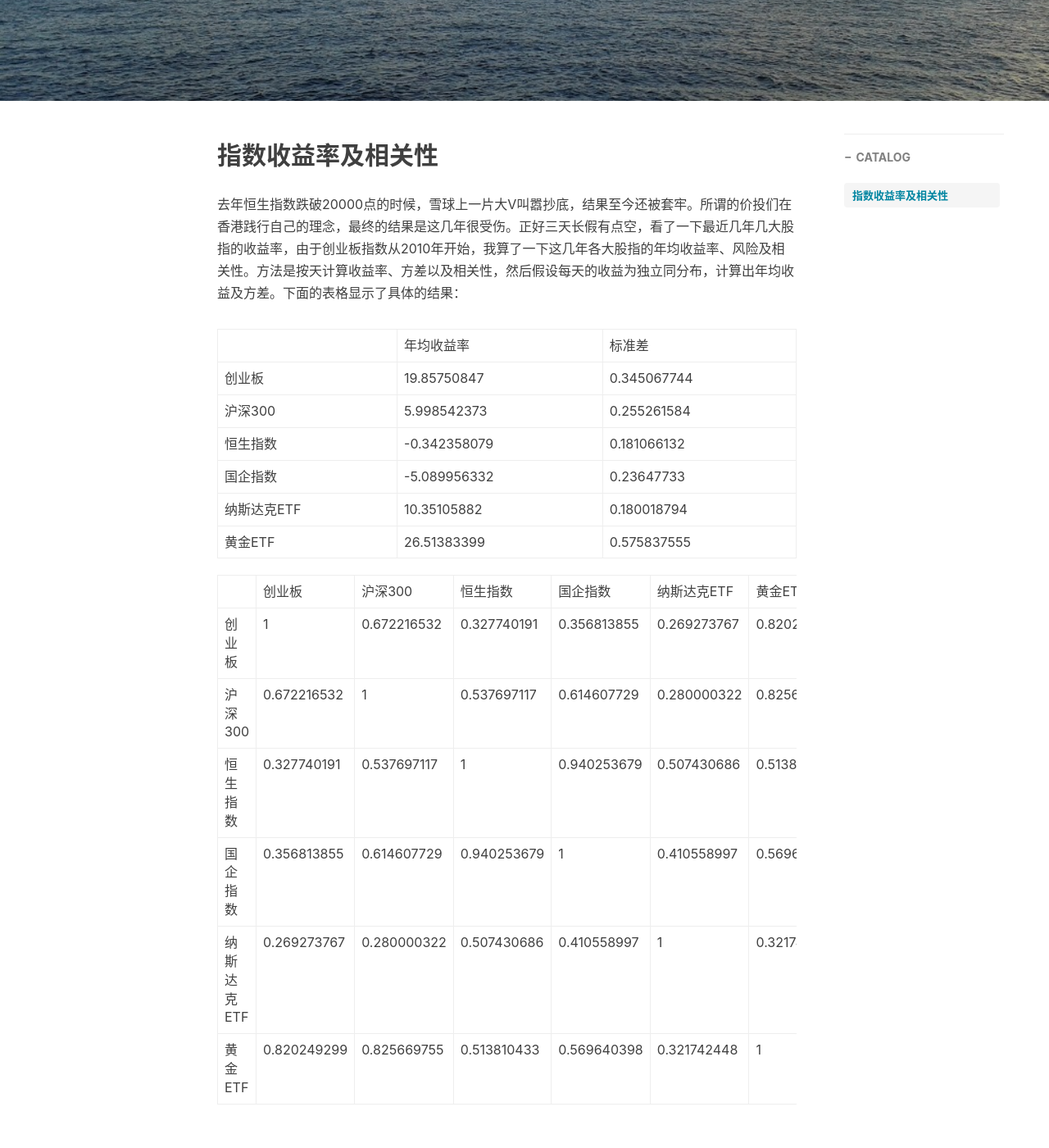
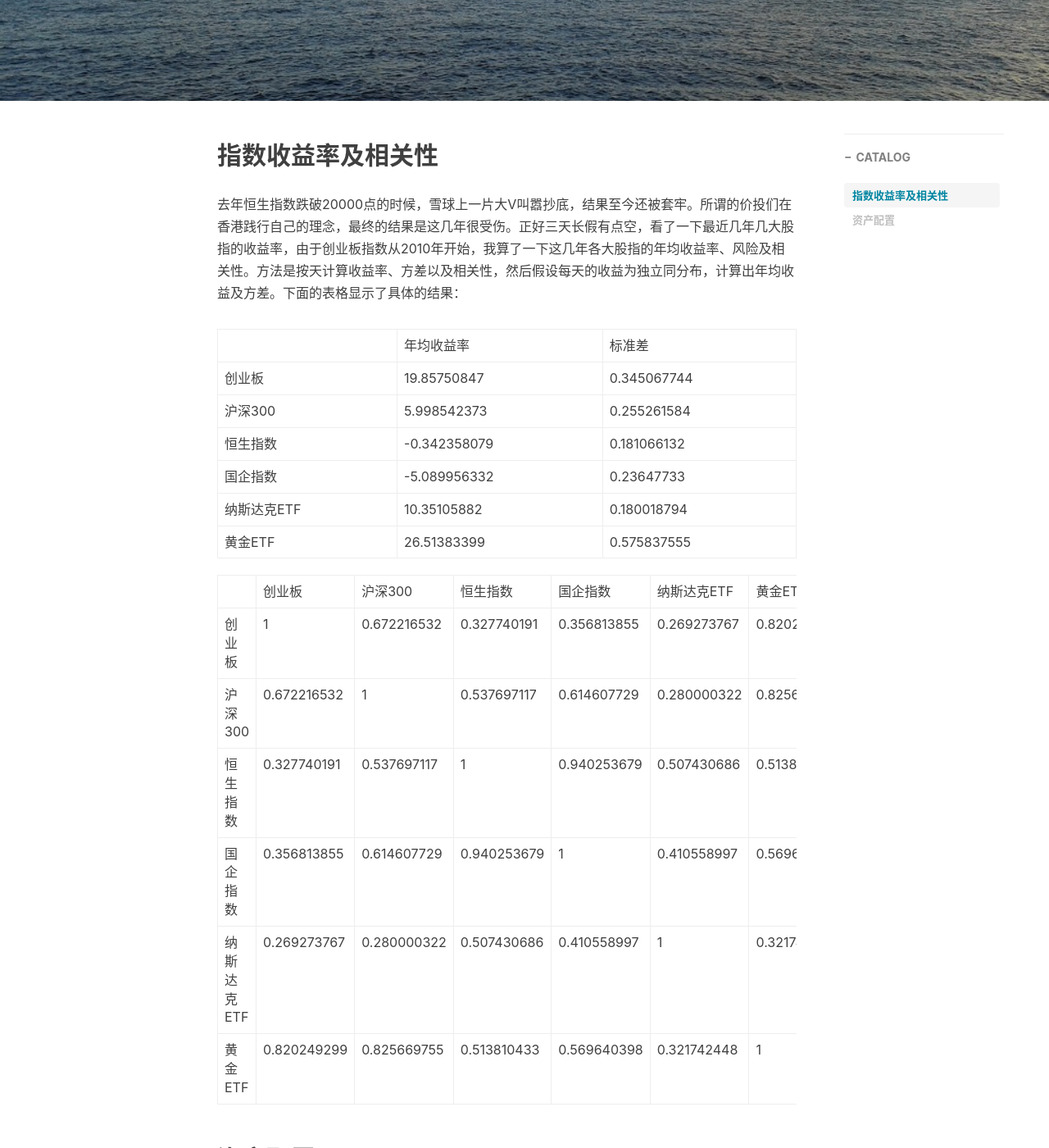
Before and after one commit to tongming/tongming.github.io, a Jekyll site: the page built from _posts/2016-04-03-portifilio.md, in a window 1280 px wide and 1400 px high, scrolled down 334 px. Shown: the whole window at 82% size. Built offline with Jekyll 4.4.1, drawn with Linux system fonts in a browser that asks for light colours; nearby versions of some CDN libraries; comment, search, counter and statistics services are not loaded.

Commit message:
fix post

```diff
--- a/_posts/2016-04-03-portifilio.md
+++ b/_posts/2016-04-03-portifilio.md
@@ -30,6 +30,8 @@ tags:
 |纳斯达克ETF|0.269273767|0.280000322|0.507430686|0.410558997|1|0.321742448|
 |黄金ETF|0.820249299|0.825669755|0.513810433|0.569640398|0.321742448|1|
 
+资产配置
+---------
 上表中纳斯达克数据用的是国泰纳斯达克QDII的收益率数据，黄金ETF用的是最近两年ETF的收益率数据。如果依照上面的数据构建一个最优的资产分配组合，在最优边界需要卖空国企指数，并且会超配黄金。因此需要审视历史收益是否会继续。香港股市长达六年的大熊市，背景与香港经济低迷，以及国际资本看空国内资本有关，但是目前来看港股确实很便宜，有很多股票的托宾q值已经小于1。因此继续负收益可能性不大，但是我们不能对国企指数和恒生指数的收益抱过高的期望。创业板高达20%左右的收益率简直一起绝尘，根据均值回归理论，创业板回调的可能性较大。不过在资产配置时，虽然风险较大，依然需要做少量配置。从相关性看，港股与沪深指数、纳斯达克均有较高的相关性。对着国际化的进程不断加深，通过全球化资本配置来分散风险的难度越来越困难。另外投资国外发达国家股市，还要承受汇率风险。过去几年由于强势人民币，很多在国外市场投资的都受了不少伤。不过也有研究表明一些汇率风险对整体资产的收益风险能对冲，因此在资产配置时还是得考虑投资国外的基金。
 
 通过假设指数的风险不变，考虑均值回归及经济危机的风险，调整各个指数的收益率，可以利用excel构建一个最小方差边界曲线，然后可以把资产按照此方式分配，需要做的是每个月根据各个资产价格变化做再平衡。当然由于这些都是股票资产，在经济危机/利率上升时，会非常的脆弱。因此在资产组合中还需要加入能抵御通货膨胀、经济危机的资产。值得注意的是，一般股票在长期能抗通货，在短期中往往并不能。针对这些目的，可以考察绝对收益基金，债券，商品等资产，这些就不一一表述了。
```
